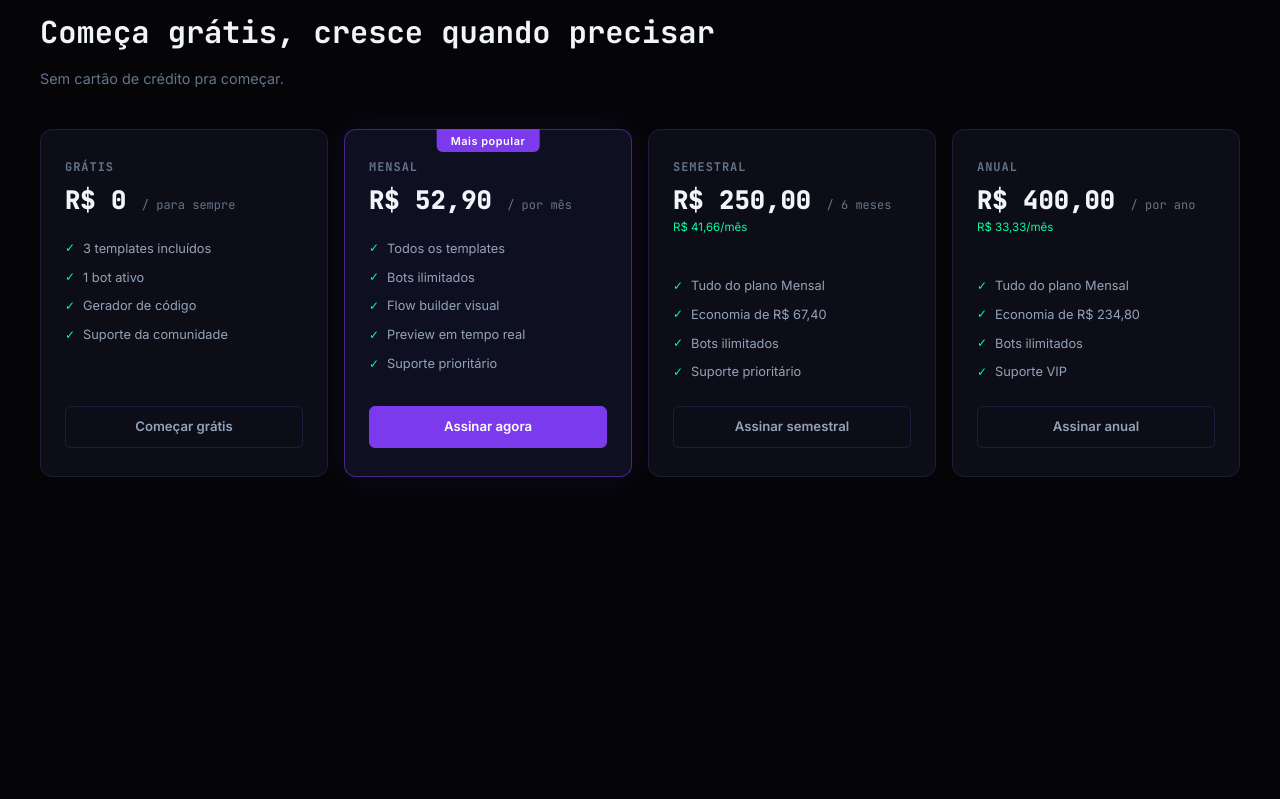
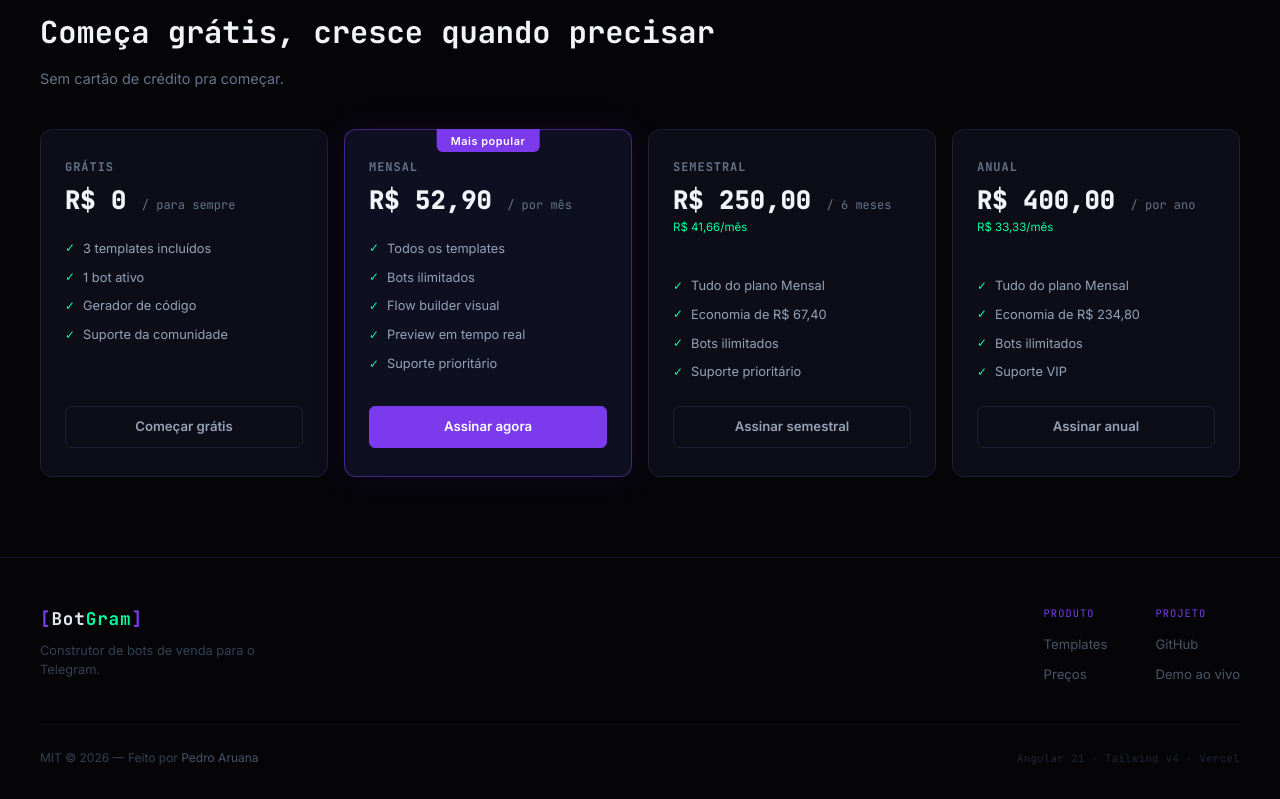
Before and after one commit to Pedroaruana/BotGram, an Angular app: page / in a window 1280 px wide. Shown: the part 2067-2866 px from the top of the page. Before the commit the page ends 2624 px from the top, so only its background shows below. Built offline with nearby package versions, Linux system fonts and the light colour scheme.

Commit message:
footer component with nav links and credits

```diff
--- a/src/app/app.ts
+++ b/src/app/app.ts
@@ -1,13 +1,15 @@
 import { Component } from '@angular/core';
 import { RouterOutlet } from '@angular/router';
 import { Navbar } from './layout/navbar/navbar';
+import { Footer } from './layout/footer/footer';
 
 @Component({
   selector: 'app-root',
-  imports: [RouterOutlet, Navbar],
+  imports: [RouterOutlet, Navbar, Footer],
   template: `
     <app-navbar />
     <router-outlet />
+    <app-footer />
   `,
   styleUrl: './app.scss',
 })
--- /dev/null
+++ b/src/app/layout/footer/footer.html
@@ -0,0 +1,32 @@
+<footer class="footer">
+  <div class="footer-inner">
+
+    <div class="footer-top">
+      <div class="footer-brand">
+        <a routerLink="/" class="footer-logo">
+          <span class="bracket">[</span>Bot<span class="accent">Gram</span><span class="bracket">]</span>
+        </a>
+        <p class="footer-tagline">Construtor de bots de venda para o Telegram.</p>
+      </div>
+
+      <div class="footer-links">
+        <div class="footer-col">
+          <span class="footer-col-title">Produto</span>
+          <a routerLink="/templates">Templates</a>
+          <a routerLink="/pricing">Preços</a>
+        </div>
+        <div class="footer-col">
+          <span class="footer-col-title">Projeto</span>
+          <a href="https://github.com/Pedroaruana/BotGram" target="_blank" rel="noopener">GitHub</a>
+          <a href="https://botgram-henna.vercel.app" target="_blank" rel="noopener">Demo ao vivo</a>
+        </div>
+      </div>
+    </div>
+
+    <div class="footer-bottom">
+      <span class="footer-copy">MIT © {{ year }} — Feito por <a href="https://github.com/Pedroaruana" target="_blank" rel="noopener">Pedro Aruana</a></span>
+      <span class="footer-stack">Angular 21 · Tailwind v4 · Vercel</span>
+    </div>
+
+  </div>
+</footer>
--- /dev/null
+++ b/src/app/layout/footer/footer.scss
@@ -0,0 +1,114 @@
+.footer {
+  border-top: 1px solid rgba(124, 58, 237, 0.15);
+  padding: 3rem 2rem 2rem;
+  margin-top: auto;
+}
+
+.footer-inner {
+  max-width: 1200px;
+  margin: 0 auto;
+  display: flex;
+  flex-direction: column;
+  gap: 2.5rem;
+}
+
+.footer-top {
+  display: flex;
+  justify-content: space-between;
+  align-items: flex-start;
+  gap: 2rem;
+}
+
+.footer-brand {
+  display: flex;
+  flex-direction: column;
+  gap: 0.5rem;
+}
+
+.footer-logo {
+  font-family: 'JetBrains Mono', monospace;
+  font-size: 1.1rem;
+  font-weight: 700;
+  text-decoration: none;
+  color: #e2e8f0;
+  letter-spacing: 0.05em;
+
+  .bracket { color: #7c3aed; }
+  .accent  { color: #00ff9f; }
+}
+
+.footer-tagline {
+  font-size: 0.8rem;
+  color: #334155;
+  max-width: 240px;
+  line-height: 1.5;
+}
+
+.footer-links {
+  display: flex;
+  gap: 3rem;
+}
+
+.footer-col {
+  display: flex;
+  flex-direction: column;
+  gap: 0.6rem;
+}
+
+.footer-col-title {
+  font-family: 'JetBrains Mono', monospace;
+  font-size: 0.65rem;
+  color: #7c3aed;
+  text-transform: uppercase;
+  letter-spacing: 0.1em;
+  margin-bottom: 0.25rem;
+}
+
+.footer-col a {
+  font-size: 0.82rem;
+  color: #475569;
+  text-decoration: none;
+  transition: color 0.2s;
+
+  &:hover { color: #e2e8f0; }
+}
+
+.footer-bottom {
+  display: flex;
+  align-items: center;
+  justify-content: space-between;
+  padding-top: 1.5rem;
+  border-top: 1px solid rgba(255, 255, 255, 0.04);
+}
+
+.footer-copy {
+  font-size: 0.75rem;
+  color: #334155;
+
+  a {
+    color: #475569;
+    text-decoration: none;
+    transition: color 0.2s;
+    &:hover { color: #00ff9f; }
+  }
+}
+
+.footer-stack {
+  font-family: 'JetBrains Mono', monospace;
+  font-size: 0.65rem;
+  color: #1e293b;
+  letter-spacing: 0.05em;
+}
+
+@media (max-width: 600px) {
+  .footer-top {
+    flex-direction: column;
+    gap: 1.5rem;
+  }
+
+  .footer-bottom {
+    flex-direction: column;
+    align-items: flex-start;
+    gap: 0.5rem;
+  }
+}
--- /dev/null
+++ b/src/app/layout/footer/footer.ts
@@ -0,0 +1,12 @@
+import { Component } from '@angular/core';
+import { RouterLink } from '@angular/router';
+
+@Component({
+  selector: 'app-footer',
+  imports: [RouterLink],
+  templateUrl: './footer.html',
+  styleUrl: './footer.scss',
+})
+export class Footer {
+  year = new Date().getFullYear();
+}
```
